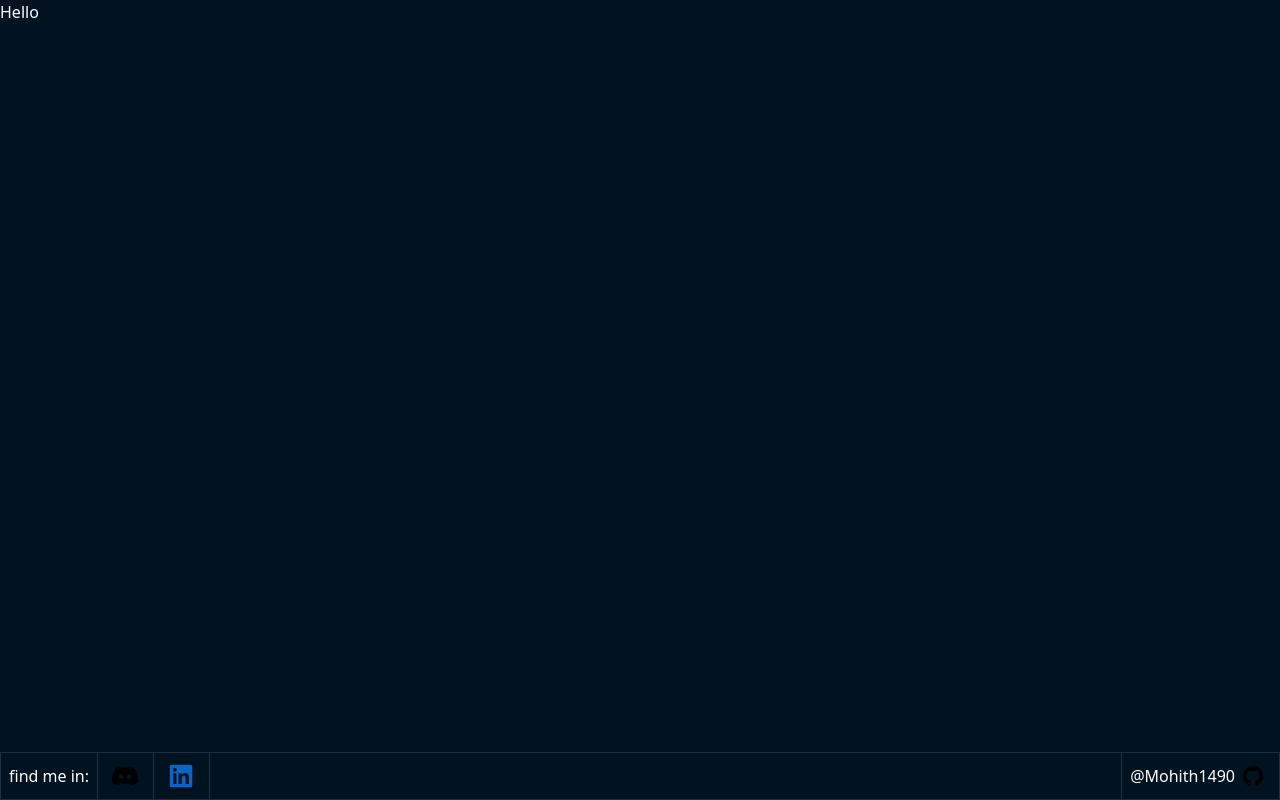
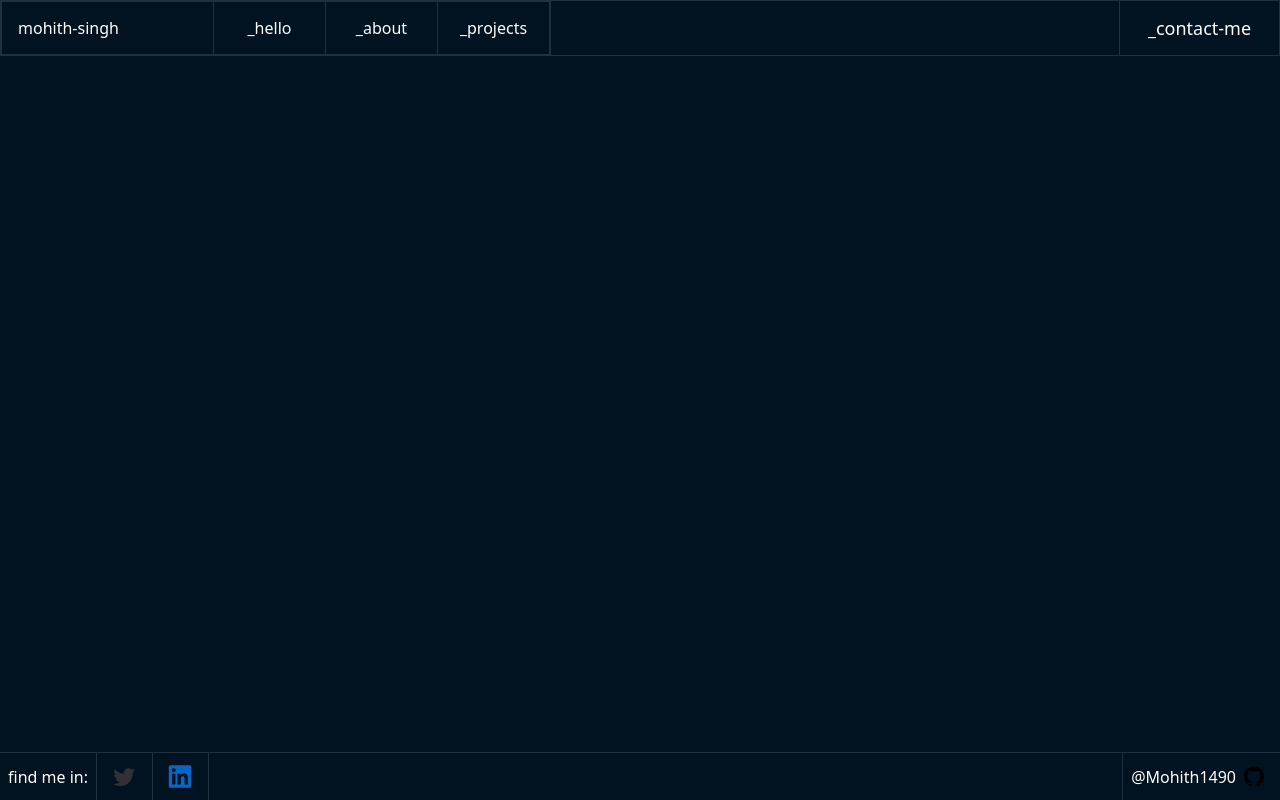
Before and after one commit to Mohith1490/Portfolio_website, a React (Vite) app: page / in a window 1280 px wide. Built offline with nearby package versions, Linux system fonts and the light colour scheme.

Commit message:
Added-Header

```diff
--- a/package.json
+++ b/package.json
@@ -11,7 +11,8 @@
   },
   "dependencies": {
     "react": "^18.3.1",
-    "react-dom": "^18.3.1"
+    "react-dom": "^18.3.1",
+    "react-router-dom": "^6.26.2"
   },
   "devDependencies": {
     "@eslint/js": "^9.11.1",
--- a/src/App.jsx
+++ b/src/App.jsx
@@ -1,7 +1,7 @@
 function App() {
   return (
     <>
-      <div className="w-full  h-8 Fira">Hello</div>
+
     </>
   );
 }
--- a/src/components/Footer.jsx
+++ b/src/components/Footer.jsx
@@ -2,35 +2,49 @@ import {
   githubIcon,
   linkedinIcon,
   twitterIcon,
-  discordIcon,
 } from "/src/assets/exportImages";
 
 function Footer() {
   return (
     <>
-      <div className="border flex border-Lines w-full h-12 absolute bottom-0 justify-between">
+      <div className="border-t flex border-Lines w-full h-12 absolute bottom-0 justify-between">
         <span className=" relative h-full float-start flex">
           <p className="text-Codesnippet flex justify-center items-center align-middle h-full px-2 border-r border-Lines">
             find me in:
           </p>
           <div className="w-14 flex justify-center  relative border-r border-Lines">
+            <a href="https://x.com/MohithSingh_108" target="_blank">
               <img
-              src={discordIcon}
+                src={twitterIcon}
                 alt="discord-icon"
                 className="w-icons h-full relative self-center"
               />
+            </a>
           </div>
           <div className="w-14 flex justify-center  relative border-r border-Lines">
+            <a
+              href="https://www.linkedin.com/in/mohithsingh1754/"
+              target="_blank"
+            >
               <img
                 src={linkedinIcon}
                 alt="linkedin-icon"
                 className=" w-icons h-full relative self-center"
               />
+            </a>
           </div>
         </span>
         <span className=" relative h-full float-start flex px-4">
-          <p className="text-Codesnippet flex justify-center items-center align-middle h-full px-2 border-l border-Lines" >@Mohith1490</p>
-            <img src={githubIcon} alt="github-icon" className="w-5 h-full relative self-center " />
+          <p className="text-Codesnippet flex justify-center items-center align-middle h-full px-2 border-l border-Lines">
+            @Mohith1490
+          </p>
+          <a href="https://github.com/Mohith1490" target="_blank">
+            <img
+              src={githubIcon}
+              alt="github-icon"
+              className="w-5 h-full relative self-center "
+            />
+          </a>
         </span>
       </div>
     </>
--- /dev/null
+++ b/src/components/Header.jsx
@@ -0,0 +1,25 @@
+import React from "react";
+
+const Header = () => {
+  return (
+    <>
+      <div className="h-14 border border-Lines flex justify-between">
+        <div className="w-Headernav h-full border border-Lines flex justify-between ">
+          <div className="w-72 border-r border-Lines flex justify-between items-center px-4">
+            mohith-singh
+          </div>
+          <div className="flex">
+            <h5 className="w-28 custom-underline flex justify-center items-center border-r border-Lines px-4" >_hello</h5>
+            <h5 className="w-28 custom-underline flex justify-center items-center border-r border-Lines px-4">_about</h5>
+            <h5 className="w-28 custom-underline flex justify-center items-center border-r border-Lines px-4">_projects</h5>
+          </div>
+        </div>
+        <div className="w-40 h-13 custom-underline border-l border-Lines flex justify-center items-center">
+          <h5 className=" text-Bodytext">_contact-me</h5>
+        </div>
+      </div>
+    </>
+  );
+};
+
+export default Header;
--- a/src/main.jsx
+++ b/src/main.jsx
@@ -3,10 +3,11 @@ import { createRoot } from "react-dom/client";
 import App from "./App.jsx";
 import Footer from "./components/Footer.jsx";
 import "./index.css";
+import Header from "./components/Header.jsx";
 
 createRoot(document.getElementById("root")).render(
   <StrictMode>
-    <App />
+    <Header/>
     <Footer />
-  </StrictMode>,
+  </StrictMode>
 );
--- a/tailwind.config.js
+++ b/tailwind.config.js
@@ -3,23 +3,48 @@ export default {
   content: ["./index.html", "./src/**/*.{js,ts,jsx,tsx}"],
   theme: {
     extend: {
-      colors:{
+      colors: {
         Lines: "#1F3042",
       },
-      width:{
-        icons: '30px'
+      width: {
+        icons: '30px',
+        Headernav: '550px'
       },
-      height:{
+      height: {
         icons: '30px'
       }
     },
-    fontSize:{
+    fontSize: {
       Headline: '62px',
       Subheadline: '32px',
       Bodytext: '18px',
       Lables: '16px',
       Codesnippets: '14px'
-    }
+    },
   },
-  plugins: [],
+  plugins: [
+    function ({ addComponents }) {
+      addComponents({
+        '.custom-underline': {
+          position: 'relative',
+          textDecoration: 'none',
+
+          '&::after': {
+            content: '""',
+            position: 'absolute',
+            left: '0',
+            bottom: '-2px',
+            width: '0',
+            height: '3px',
+            backgroundColor: '#FEA55F',
+            transition: 'width 0.3s ease',
+          },
+
+          '&:hover::after': {
+            width: '100%',
+          },
+        },
+      });
+    },
+  ],
 };
```
Also changed, not shown: 1 other file (tests, documents, lock files or other folders). Lines whose indentation alone changed are shown as unchanged.
